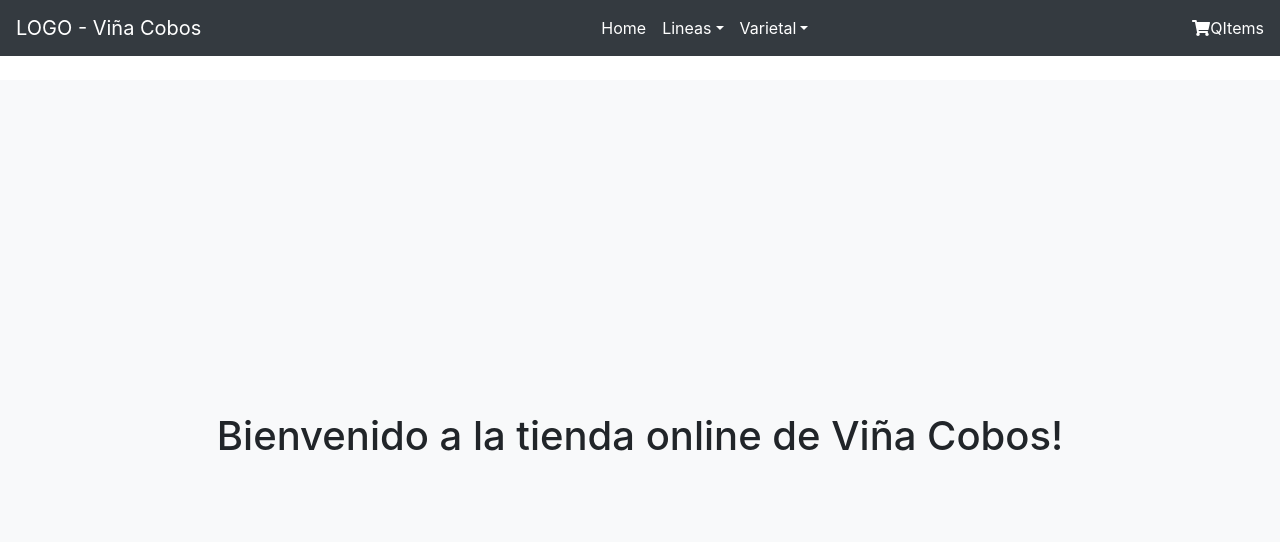
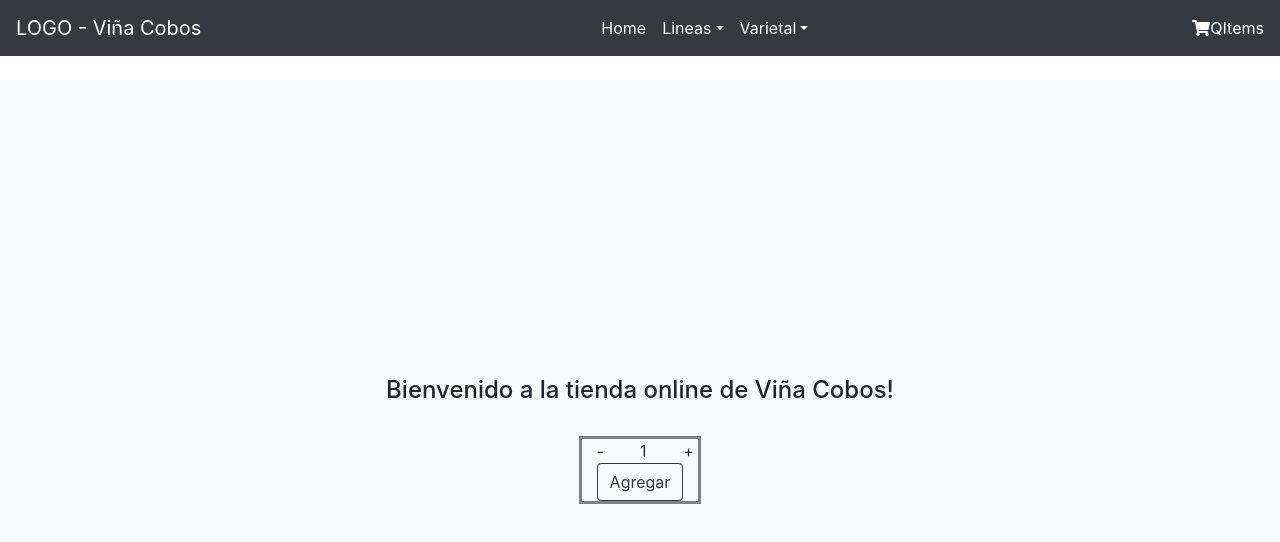
Before and after one commit to cuervomaria/coderReact, a React (Create React App) app: page / in a window 1280 px wide. Shown: the top 542 px of the page. Built offline with nearby package versions, Linux system fonts and the light colour scheme.

Commit message:
se agrega el item Count

```diff
--- a/src/App.js
+++ b/src/App.js
@@ -14,6 +14,8 @@
 
 
 
+
+
     </div>
   );
 }
--- /dev/null
+++ b/src/components/itemCount/ItemCount.js
@@ -0,0 +1,54 @@
+import React, {useState} from "react";
+import {Container, Row, Col, Button} from 'react-bootstrap';
+import "./itemCount.css";
+
+const ItemCount = ({stock, initial}) => {
+
+const [cantidad, setCantidad] = useState (initial);
+
+const aumentar = ()=>{
+
+    if(cantidad<stock){
+        setCantidad(cantidad+1);
+    }else{
+        alert("No es posible agregar más productos");
+    }
+};
+
+const disminuir = ()=>{
+
+    if(cantidad===0){
+        alert("Ud no tiene productos agregados");
+    }else{
+        setCantidad(cantidad-1);
+    }
+};
+
+const onAdd =() =>{
+    cantidad === 0 ? alert("debe agregar productos para poder agregarlos al carrito") : console.log(cantidad)
+
+}
+
+    return (
+        <div className="itemCount">
+            <Container >
+                <Row className="d-flex justify-content-between ">
+                    <Col xs={1} className="text-center" onClick={disminuir}>-</Col>
+                    <Col xs={1} className="text-center"  ><span className="text-center" > {cantidad} </span></Col>
+                    <Col xs={1} className="text-center" onClick={aumentar}>+</Col>
+                </Row>
+                <Row>
+                    <Col xs={3}>
+                        <Button variant="outline-dark" onClick={onAdd}>Agregar</Button>
+                    </Col>
+                </Row>
+            </Container>
+
+        </div>
+    )
+};
+
+
+
+
+export default ItemCount
--- /dev/null
+++ b/src/components/itemCount/itemCount.css
@@ -0,0 +1,6 @@
+.itemCount {
+    text-align: center;
+    border-color: gray;
+    border-style: solid;
+
+}
--- a/src/components/itemListContainer/ItemListContainer.js
+++ b/src/components/itemListContainer/ItemListContainer.js
@@ -1,10 +1,15 @@
 import React from "react"
 import "./itemListContainer.css"
+import ItemCount from "../itemCount/ItemCount"
 
 const ItemListContainer = ({ greetings }) => {
     return (
         <div className="container itemListContainer">
-            <h1>{greetings}</h1>
+            <h4>{greetings}</h4>
+            <br></br>
+            <div>
+            <ItemCount stock={5} initial={1}/>
+            </div>
         </div>
     )
 }
--- a/src/components/itemListContainer/itemListContainer.css
+++ b/src/components/itemListContainer/itemListContainer.css
@@ -1,6 +1,7 @@
 .itemListContainer {
     height: 90vh;
     display: flex;
+    flex-direction: column;
     justify-content: center;
     align-items: center;
     background-color: #f8f9fa;
```
Also changed, not shown: src/components/navbar/navbar.css (+1 -1 lines), 1 other file (tests, documents, lock files or other folders).
